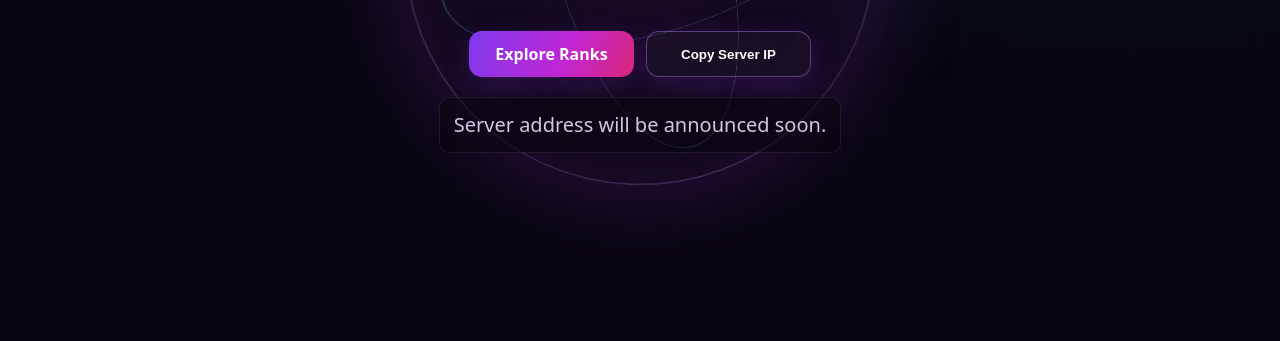
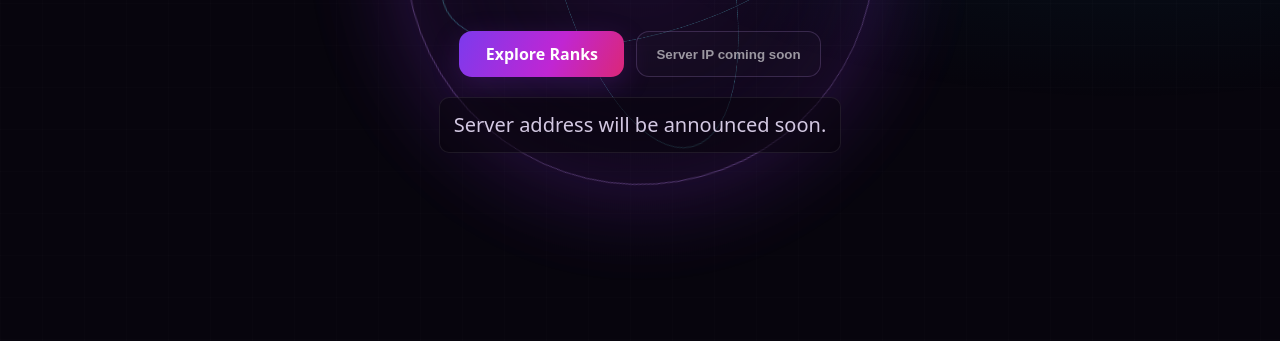
Before and after one commit to BROTEX-DEV/NEXUS-SMP, a plain HTML site: page index.html in a window 1280 px wide. Shown: the part 459-800 px from the top of the page. Drawn offline with Linux system fonts and the light colour scheme.

Commit message:
Disable server IP action until address is configured

```diff
--- a/index.html
+++ b/index.html
@@ -56,13 +56,14 @@ footer{background:#08050d;border-top:1px solid #ffffff15;padding:35px 0}
 @media(prefers-reduced-motion:reduce){*,*:before,*:after{scroll-behavior:auto!important;animation:none!important;transition:none!important}}
 button:focus-visible,a:focus-visible,input:focus-visible{outline:2px solid var(--cyan);outline-offset:4px}
 .skip-link{position:fixed;left:12px;top:-64px;z-index:30;padding:12px 16px;border-radius:10px;background:#fff;color:#090611;font-weight:800;box-shadow:0 8px 28px #0008;transition:top .2s}.skip-link:focus{top:12px}
+.btn:disabled{cursor:not-allowed;opacity:.58;filter:saturate(.65);box-shadow:none;transform:none}
 </style>
 </head>
 <body>
 <a class="skip-link" href="#main-content">Skip to main content</a>
 <header><div class="wrap nav"><a class="brand" href="#">✦ NEXUS SMP</a><nav class="navlinks" aria-label="Main navigation"><a href="#ranks">Ranks</a><a href="#about">About</a><a href="#rules">Rules</a></nav><button class="btn" type="button" aria-haspopup="dialog" aria-controls="loginModal" aria-expanded="false" onclick="openModal()">Player Login</button></div></header>
 <main id="main-content" tabindex="-1">
-<section class="hero"><div class="orb"></div><div class="heroContent wrap"><div class="eyebrow">YOUR WORLD • YOUR RULES</div><h1>NEXUS SMP</h1><p>Beyond ordinary survival. Build your legacy.</p><div class="actions"><a class="btn" href="#ranks">Explore Ranks</a><button class="btn outline" onclick="copyIP()">Copy Server IP</button></div><p id="ipStatus" class="note" role="status" aria-live="polite" aria-atomic="true">Server address will be announced soon.</p></div></section>
+<section class="hero"><div class="orb"></div><div class="heroContent wrap"><div class="eyebrow">YOUR WORLD • YOUR RULES</div><h1>NEXUS SMP</h1><p>Beyond ordinary survival. Build your legacy.</p><div class="actions"><a class="btn" href="#ranks">Explore Ranks</a><button class="btn outline" type="button" disabled aria-describedby="ipStatus">Server IP coming soon</button></div><p id="ipStatus" class="note" role="status" aria-live="polite" aria-atomic="true">Server address will be announced soon.</p></div></section>
 <section class="section wrap" id="ranks"><h2>✦ RANK STORE</h2><p class="sub">Choose your path. Unlock your adventure.</p><div class="grid" id="rankGrid"></div></section>
 <section class="section wrap" id="about"><h2>THE NEXUS EXPERIENCE</h2><p class="sub">A place to explore, create, compete and make your mark.</p><div class="info"><div class="card"><div class="icon">🌌</div><h3>Explore</h3><p class="note">Discover a world full of possibilities.</p></div><div class="card"><div class="icon">🏰</div><h3>Create</h3><p class="note">Build your base and shape the world.</p></div><div class="card"><div class="icon">⚔️</div><h3>Compete</h3><p class="note">Rise through the ranks and earn your place.</p></div></div></section>
 <section class="section wrap" id="rules"><h2>SERVER RULES</h2><p class="sub">Play fair. Respect everyone. Keep the community fun.</p><div class="info"><div class="card"><h3>🤝 Respect</h3><p class="note">No harassment, hate speech or personal attacks.</p></div><div class="card"><h3>🛡️ Fair Play</h3><p class="note">No cheating, exploiting or abusing bugs.</p></div><div class="card"><h3>💬 Community</h3><p class="note">No spam, advertising or disruptive behavior.</p></div></div></section>
@@ -73,7 +74,7 @@ const ranks=[{name:"LEGEND",cls:"legend",price:"250,000",features:["5 Home locat
 document.getElementById("rankGrid").innerHTML=ranks.map(r=>`<article class="card"><span class="tag">NEXUS RANK</span><h3 class="rank ${r.cls}">${r.name}</h3><div class="price">${r.price} <small>TOMAN</small></div><ul>${r.features.map(x=>`<li>${x}</li>`).join("")}</ul><button class="btn" style="width:100%" onclick="requestRank('${r.name}','${r.price}')">Request rank</button></article>`).join("");
 async function requestRank(name,price){const msg=`Hello NEXUS SMP! I want to request the ${name} rank (${price} Toman). Please send me the official purchase instructions.`;if(navigator.share){try{await navigator.share({title:"NEXUS SMP rank request",text:msg});return}catch(error){if(error&&error.name==="AbortError")return}}if(navigator.clipboard&&window.isSecureContext){try{await navigator.clipboard.writeText(msg);alert("Request message copied. Contact the server team through its official channel.");return}catch(error){}}window.prompt("Copy your rank request message:",msg)}
 const loginModal=document.getElementById("loginModal");let loginOpener=null;function openModal(){loginOpener=document.activeElement;if(loginOpener)loginOpener.setAttribute("aria-expanded","true");loginModal.classList.add("show");loginModal.setAttribute("aria-hidden","false");loginModal.querySelector(".close").focus()}function closeModal(){loginModal.classList.remove("show");loginModal.setAttribute("aria-hidden","true");if(loginOpener&&typeof loginOpener.focus==="function"){loginOpener.setAttribute("aria-expanded","false");loginOpener.focus()}}document.addEventListener("keydown",event=>{if(!loginModal.classList.contains("show"))return;if(event.key==="Escape"){closeModal();return}if(event.key!=="Tab")return;const focusable=loginModal.querySelectorAll('button:not([disabled]),input:not([disabled]),select:not([disabled]),textarea:not([disabled]),a[href],[tabindex]:not([tabindex="-1"])');const first=focusable[0],last=focusable[focusable.length-1];if(!first)return;if(!loginModal.contains(document.activeElement)){event.preventDefault();(event.shiftKey?last:first).focus()}else if(event.shiftKey&&document.activeElement===first){event.preventDefault();last.focus()}else if(!event.shiftKey&&document.activeElement===last){event.preventDefault();first.focus()}});
-function copyIP(){document.getElementById("ipStatus").textContent="Server IP has not been provided yet."};
+
 /* smooth reveal for content cards */
 const revealItems=document.querySelectorAll('.section h2,.section .sub,.section .card');
 revealItems.forEach(el=>el.classList.add('reveal'));
```
